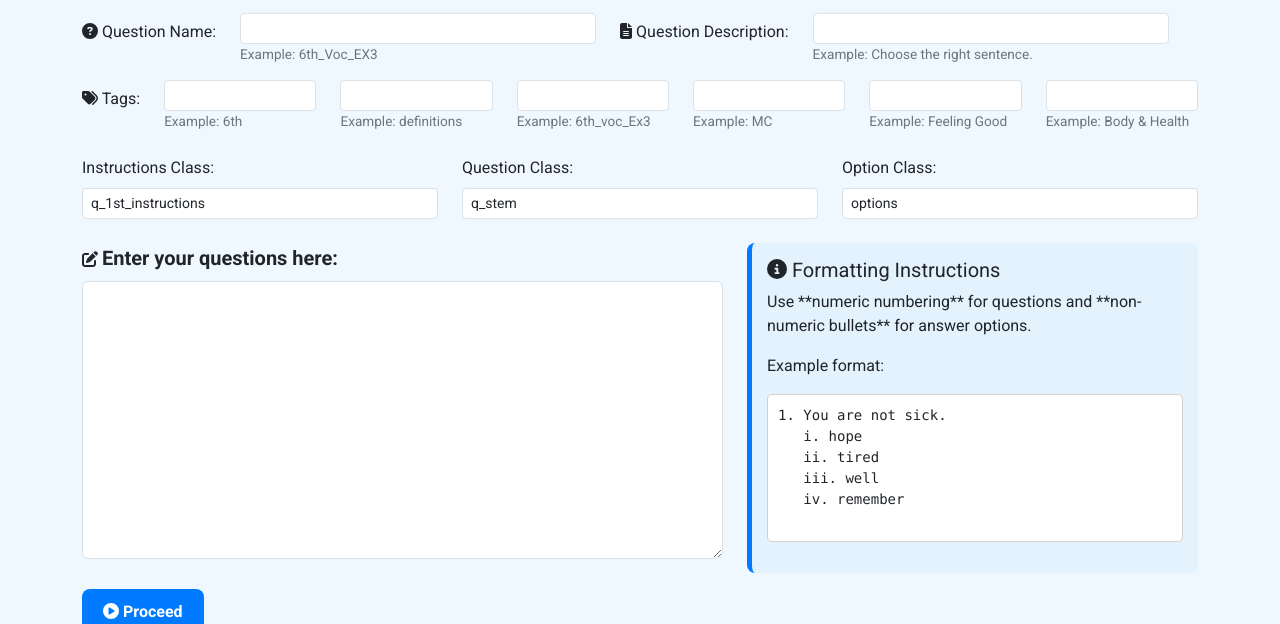
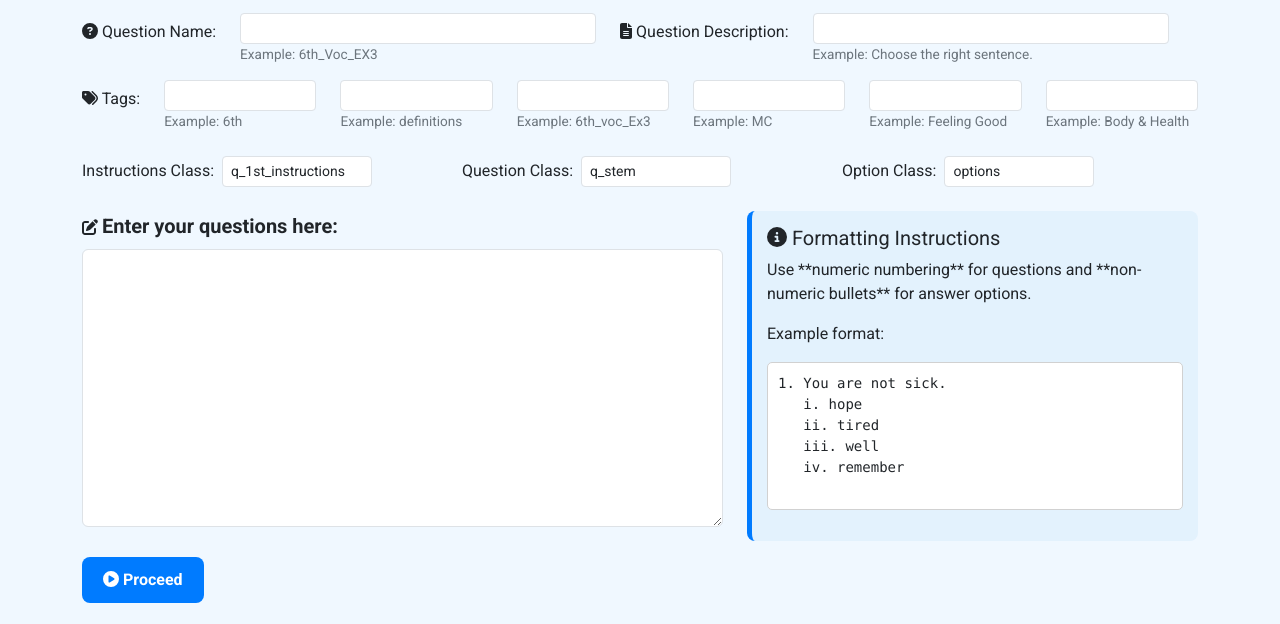
Before and after one commit to mosaab1/gift, a plain HTML site: page index.html in a window 1280 px wide. Shown: the part 157-781 px from the top of the page. Drawn offline with nearby package versions, Linux system fonts and the light colour scheme.

Commit message:
Update index.html

```diff
--- a/index.html
+++ b/index.html
@@ -136,17 +136,17 @@
         <div class="row mb-3">
             <div class="col">
                 <div class="row">
-                    <div class="col-sm-4 mb-2">
-                        <label class="form-label">Instructions Class:</label>
-                        <input type="text" id="instructionsClassInput" class="form-control form-control-sm" value="q_1st_instructions">
+                    <div class="col-md-4 mb-2 d-flex align-items-center">
+                        <label class="form-label me-2 mb-0">Instructions Class:</label>
+                        <input type="text" id="instructionsClassInput" class="form-control form-control-sm" value="q_1st_instructions" style="width: 150px;">
                     </div>
-                    <div class="col-sm-4 mb-2">
-                        <label class="form-label">Question Class:</label>
-                        <input type="text" id="questionClassInput" class="form-control form-control-sm" value="q_stem">
+                    <div class="col-md-4 mb-2 d-flex align-items-center">
+                        <label class="form-label me-2 mb-0">Question Class:</label>
+                        <input type="text" id="questionClassInput" class="form-control form-control-sm" value="q_stem" style="width: 150px;">
                     </div>
-                    <div class="col-sm-4 mb-2">
-                        <label class="form-label">Option Class:</label>
-                        <input type="text" id="optionClassInput" class="form-control form-control-sm" value="options">
+                    <div class="col-md-4 mb-2 d-flex align-items-center">
+                        <label class="form-label me-2 mb-0">Option Class:</label>
+                        <input type="text" id="optionClassInput" class="form-control form-control-sm" value="options" style="width: 150px;">
                     </div>
                 </div>
             </div>
```
